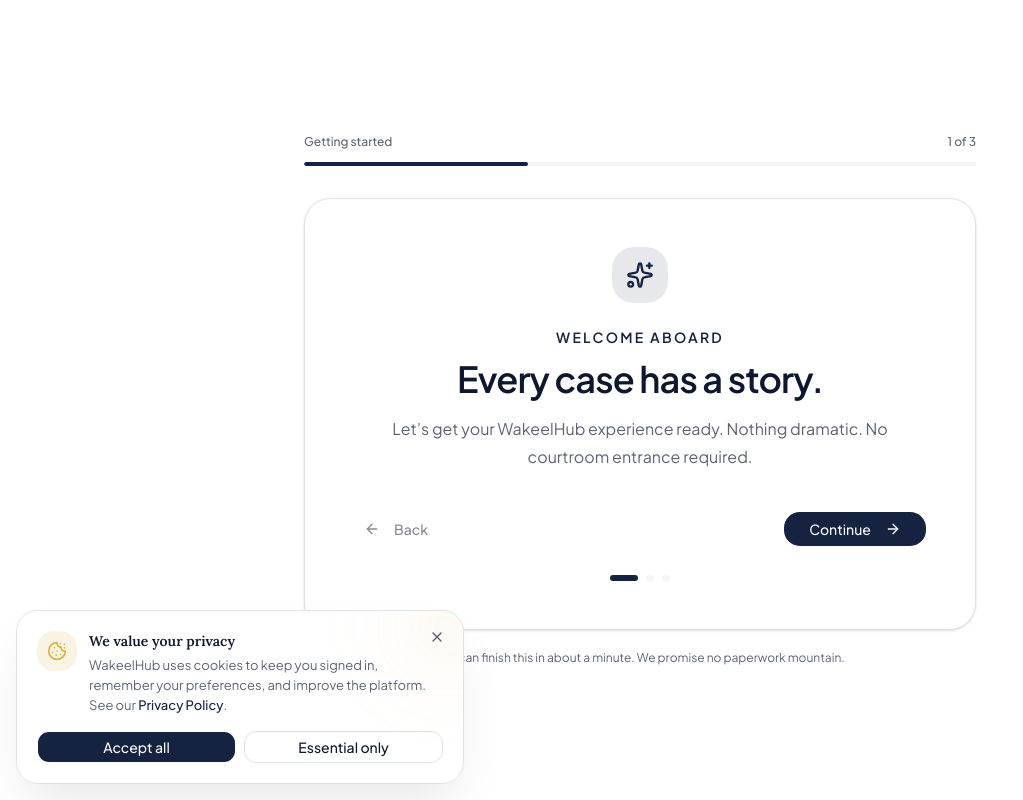
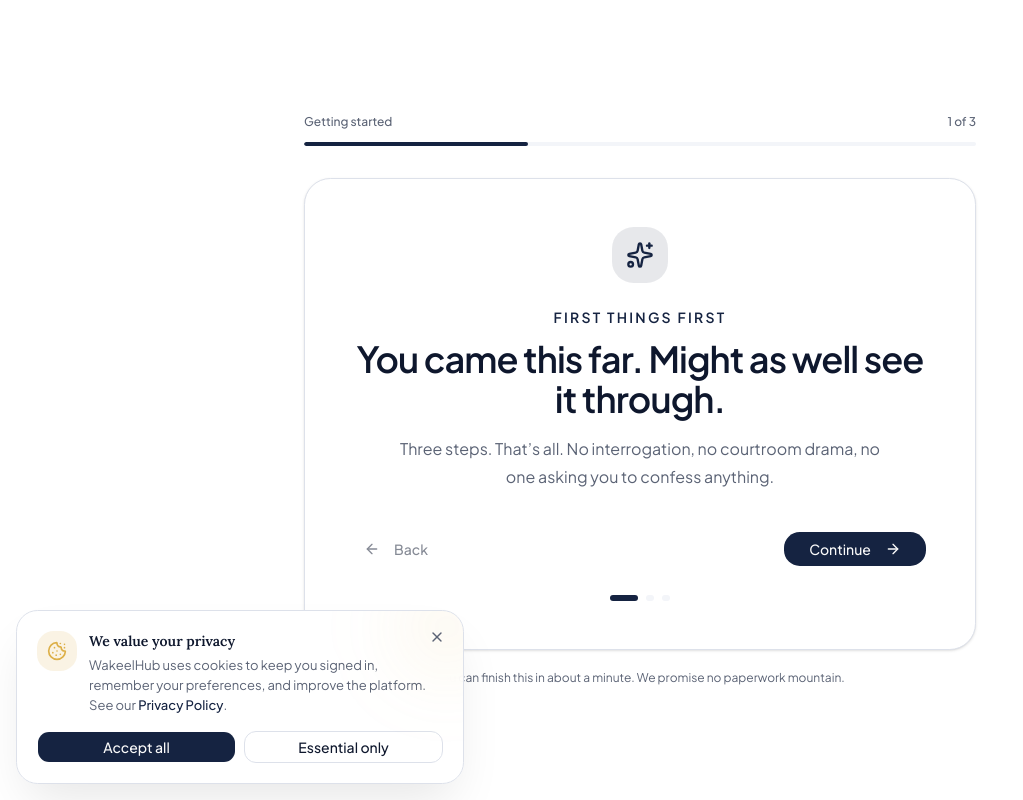
Before and after one commit to ateeqkhan9891/wakeel-hub, a Next.js app in the folder web/: page /onboarding in a window 1280 px wide. Shown: the whole page, without its empty margins (0-1023 px from the left). Built offline with nearby package versions, Linux system fonts and the light colour scheme; no server answers.

Commit message:
added onbaording lines

```diff
--- a/web/src/components/onboarding/onboarding-flow.tsx
+++ b/web/src/components/onboarding/onboarding-flow.tsx
@@ -21,28 +21,28 @@ type Stage = 1 | 2 | 3;
 const stages = [
   {
     number: 1,
-    eyebrow: "Welcome aboard",
-    title: "Every case has a story.",
+    eyebrow: "First things first",
+    title: "You came this far. Might as well see it through.",
     description:
-      "Let’s get your WakeelHub experience ready. Nothing dramatic. No courtroom entrance required.",
+      "Three steps. That’s all. No interrogation, no courtroom drama, no one asking you to confess anything.",
     icon: Sparkles,
   },
   {
     number: 2,
-    eyebrow: "Make it yours",
-    title: "A little context goes a long way.",
+    eyebrow: "Pay attention",
+    title: "The smallest detail can change the whole story.",
     description:
-      "Your profile helps WakeelHub show you the right tools, people, and information.",
+      "Give us the details that matter. Around here, information has a way of becoming leverage.",
     icon: Scale,
   },
   {
-    number: 3,
-    eyebrow: "Almost there",
-    title: "Your next move, counselor.",
-    description:
-      "That’s the setup. Three steps, zero cross-examination. Let’s get you to your dashboard.",
-    icon: BriefcaseBusiness,
-  },
+  number: 3,
+  eyebrow: "Your move",
+  title: "Easy there, Mr. White. We’re almost done.",
+  description:
+    "Your setup is complete. Now go make some legal moves. Preferably the kind that don’t involve the DEA.",
+  icon: BriefcaseBusiness,
+},
 ] as const;
 
 export function OnboardingFlow() {
```
